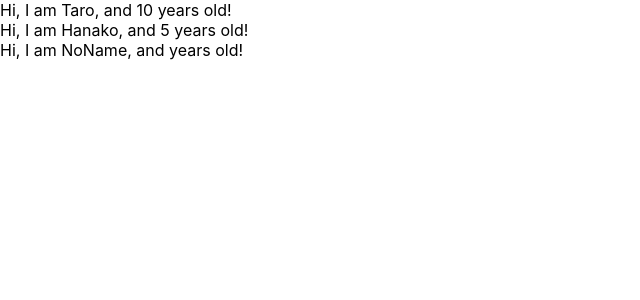
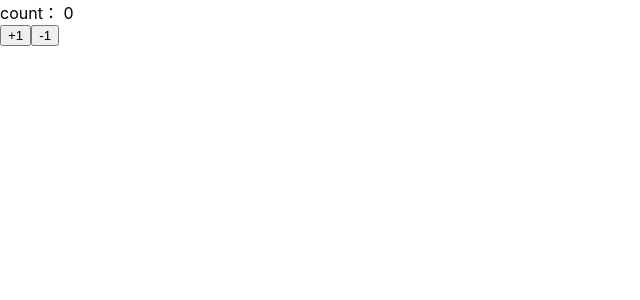
Before and after one commit to k-kzy/react-app, a React (Create React App) app: page / in a window 1280 px wide. Shown: the top 300 px of the page, without its empty margins (0-640 px from the left). Built offline with nearby package versions, Linux system fonts and the light colour scheme.

Commit message:
feat：state - setState を使ってかならず状態変更する

```diff
--- a/src/App.js
+++ b/src/App.js
@@ -1,30 +1,32 @@
-import React from 'react';
-import PropTypes from 'prop-types';
+import React, {Component} from 'react';
 
-const App = () => {
-  const profiles = [
-    { name: "Taro", age: 10 },
-    { name: "Hanako", age: 5 },
-    { name: "NoName" },
-  ]
-  return (
-    <div>
-      {
-        profiles.map((profile, index) => {
-          return <User name={profile.name} age={profile.age} key={index}/>
-        })
-      }
-    </div>
-  )
-}
+const App = () => (<Counter></Counter>);
 
-const User = (props) => {
-  return <div>Hi, I am {props.name}, and {props.age} years old!</div>
-}
+class Counter extends Component {
+  constructor(props) {
+    super(props);
+    this.state = { count: 0 };
+  }
 
-User.propTypes = {
-  name: PropTypes.string,
-  age: PropTypes.number.isRequired
+  // +1 カウントアップ
+  handlePlusButton = () => {
+    this.setState({count: this.state.count + 1});
+  }
+
+  // -1 カウントダウン
+  handleMinusButton = () => {
+    this.setState({count: this.state.count - 1});
+  }
+
+  render() {
+    return (
+      <React.Fragment>
+        <div>count： { this.state.count }</div>
+        <button onClick={this.handlePlusButton}>+1</button>
+        <button onClick={this.handleMinusButton}>-1</button>
+      </React.Fragment>
+    );
+  }
 }
 
 export default App;
```
